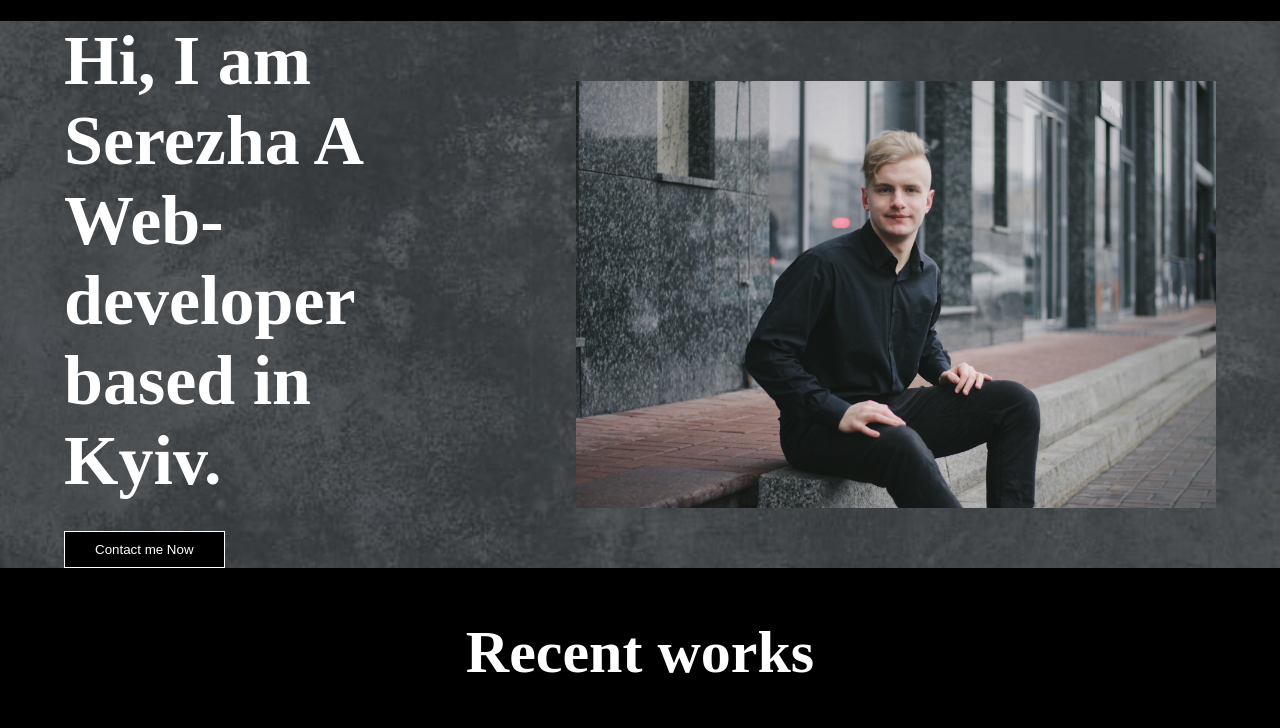
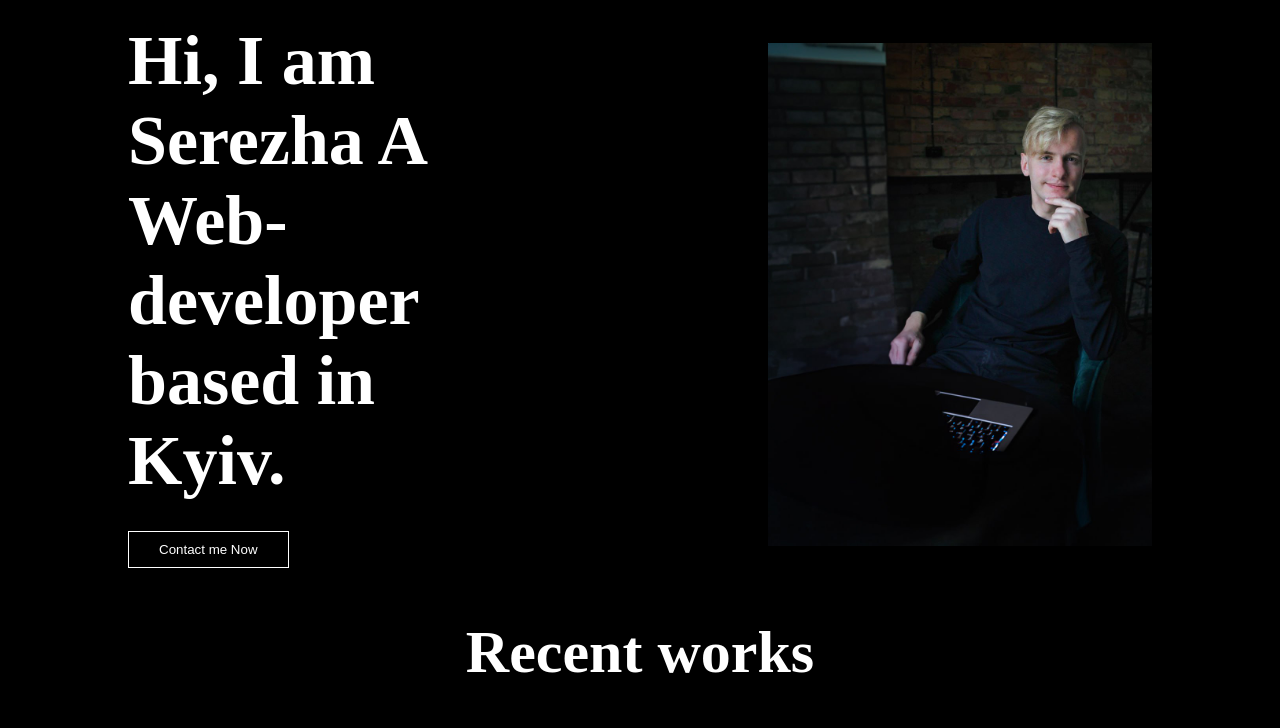
Before and after one commit to SergeyAlexandrowich/portfolio, a plain HTML site: page index.html in a window 1280 px wide. Shown: the part 72-800 px from the top of the page. Drawn offline with Linux system fonts and the light colour scheme.

Commit message:
changed HTML and CSS

```diff
--- a/css/styles.css
+++ b/css/styles.css
@@ -9,7 +9,7 @@ body{
     flex-direction: column;
     width:100%;
     height: 80vh;
-    background-image:url(../images/background5.jpg);
+    background-color: black;
     background-repeat: no-repeat;
     background-size:cover ;
     background-position:center ;
@@ -113,13 +113,14 @@ body{
     margin: 0 auto;
     padding: 0;
     display: flex;
-    width: 50%;
+    width: 30%;
  }
 
 
  .main{
 	width: 100%;
-	background-color: black;
+	background:black;
+    margin-bottom: 50px;
 }
 
 .main__text{
--- a/index.html
+++ b/index.html
@@ -30,7 +30,7 @@
                 <h1 class="header__title-subtitle">Hi, I am Serezha A Web-developer based in Kyiv.</h1>
                 <button class="button" href="" target="_blank"> Contact me Now</button>
             </div>
-                <img class="header__photo" src="images/sa.JPG" alt="">
+                <img class="header__photo" src="images/15.jpg" alt="">
         </article>
     </header>
 
```
Also changed, not shown: images/12.jpg (added), images/13.jpg (added), images/14.jpg (added), images/15.jpg (added), images/2.png (added), 6 other files.
